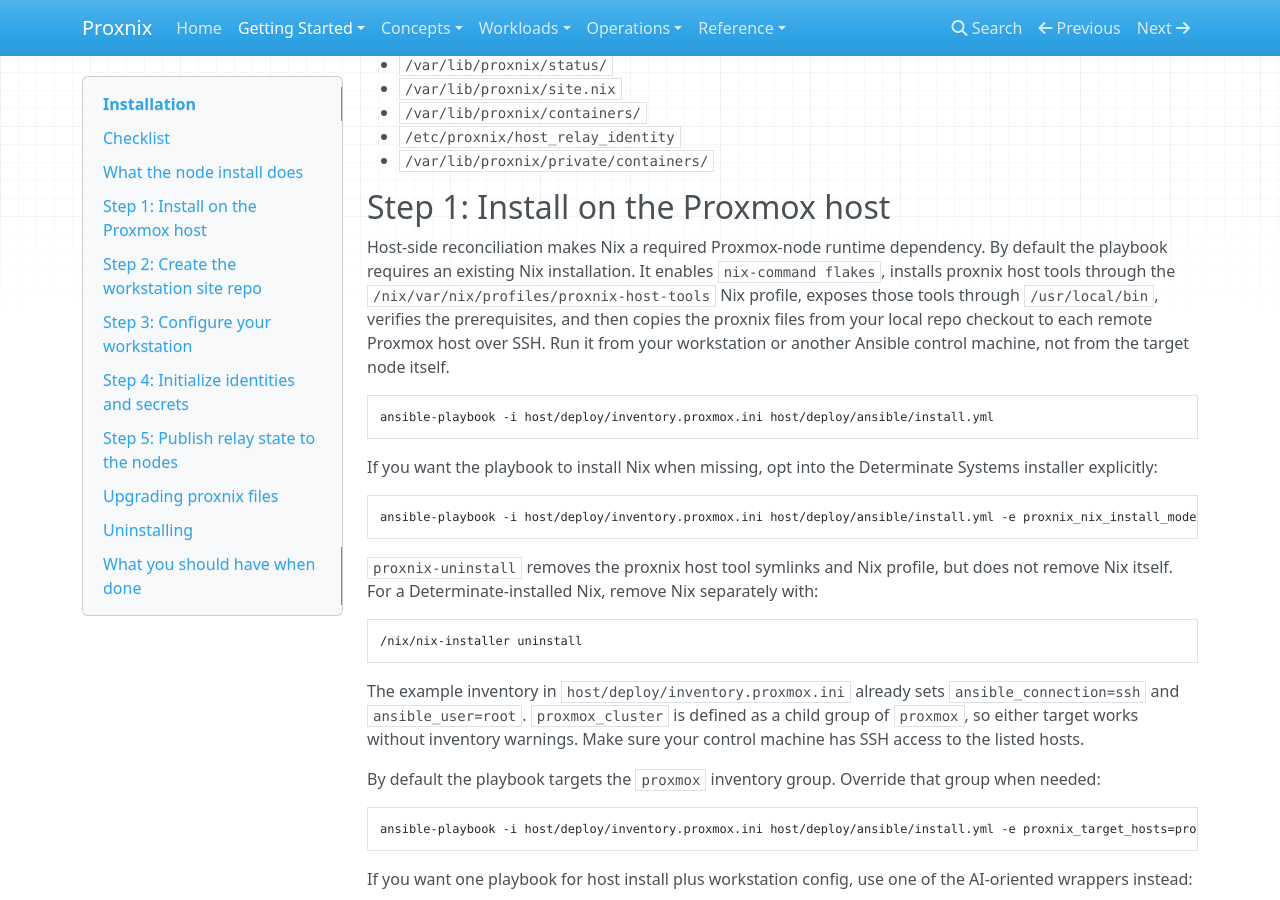
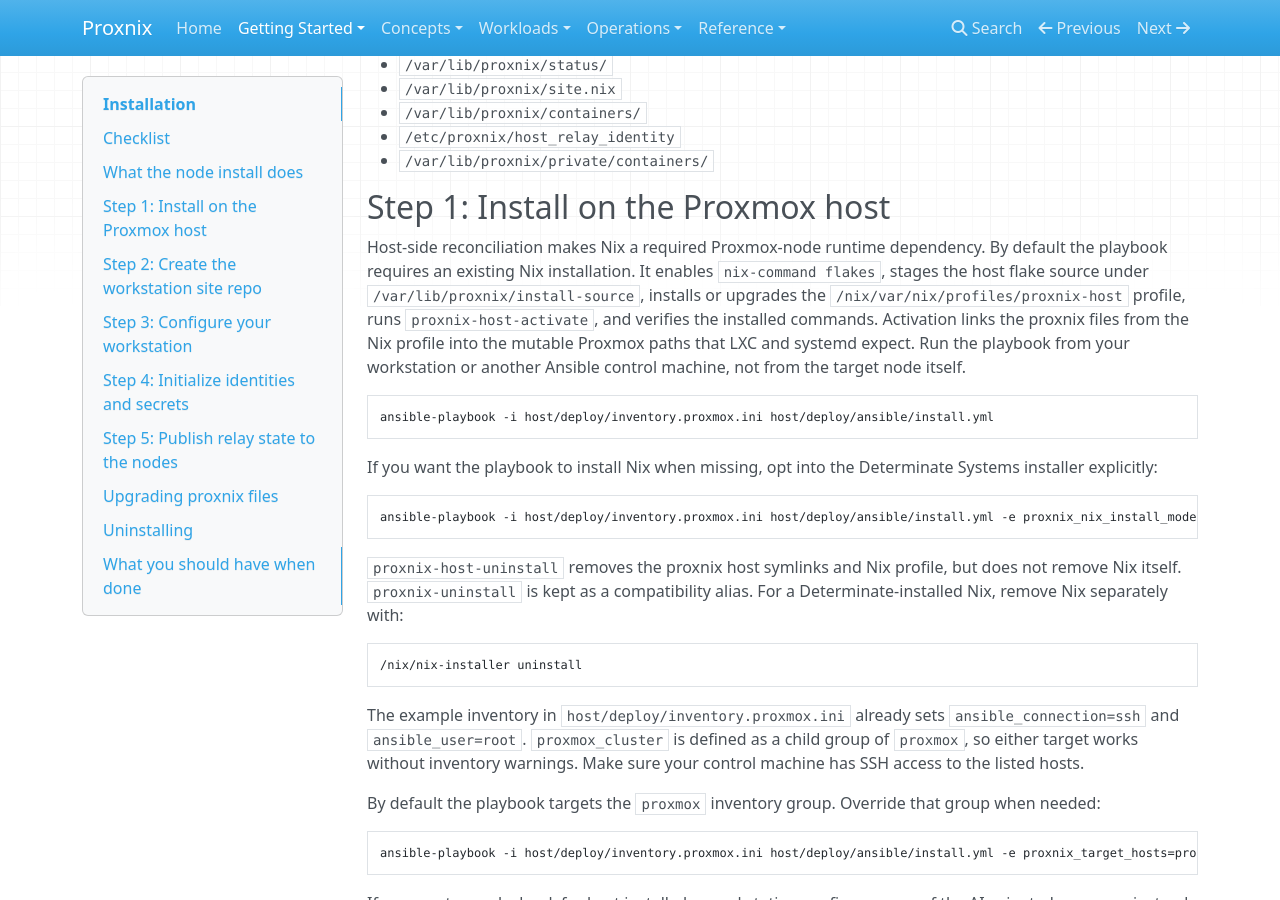
Before and after one commit to denMaier/proxnix, an MkDocs documentation site: the page built from docs/getting-started/installation.md, in a window 1280 px wide and 900 px high, scrolled down 1402 px. Built offline with MkDocs 1.6.1, drawn with Linux system fonts in a browser that asks for light colours; nearby versions of some CDN libraries; some of the changed text lies outside the part shown.

Commit message:
deploy host runtime through flake profile

````diff
--- a/docs/getting-started/installation.md
+++ b/docs/getting-started/installation.md
@@ -63,12 +63,13 @@
 
 Host-side reconciliation makes Nix a required Proxmox-node runtime dependency.
 By default the playbook requires an existing Nix installation. It enables
-`nix-command flakes`, installs proxnix host tools through the
-`/nix/var/nix/profiles/proxnix-host-tools` Nix profile, exposes those tools
-through `/usr/local/bin`, verifies the prerequisites, and then copies the
-proxnix files from your local repo checkout to each remote Proxmox host over
-SSH. Run it from your workstation or another Ansible control machine, not from
-the target node itself.
+`nix-command flakes`, stages the host flake source under
+`/var/lib/proxnix/install-source`, installs or upgrades the
+`/nix/var/nix/profiles/proxnix-host` profile, runs `proxnix-host-activate`, and
+verifies the installed commands. Activation links the proxnix files from the
+Nix profile into the mutable Proxmox paths that LXC and systemd expect. Run the
+playbook from your workstation or another Ansible control machine, not from the
+target node itself.
 
 ```bash
 ansible-playbook -i host/deploy/inventory.proxmox.ini host/deploy/ansible/install.yml
@@ -81,9 +82,9 @@
 ansible-playbook -i host/deploy/inventory.proxmox.ini host/deploy/ansible/install.yml -e proxnix_nix_install_mode=determinate
 ```
 
-`proxnix-uninstall` removes the proxnix host tool symlinks and Nix profile, but
-does not remove Nix itself. For a Determinate-installed Nix, remove Nix
-separately with:
+`proxnix-host-uninstall` removes the proxnix host symlinks and Nix profile, but
+does not remove Nix itself. `proxnix-uninstall` is kept as a compatibility
+alias. For a Determinate-installed Nix, remove Nix separately with:
 
 ```bash
 /nix/nix-installer uninstall
@@ -299,11 +300,12 @@
 uninstall helper installed by the Ansible playbook:
 
 ```bash
-proxnix-uninstall
+proxnix-host-uninstall
 ```
 
-This removes only the installed hooks, helpers, services, and timers. It
-intentionally leaves `/var/lib/proxnix` and `/etc/proxnix` alone.
+`proxnix-uninstall` is kept as a compatibility alias. This removes only the
+installed hooks, helpers, services, timers, and proxnix host profile. It
+intentionally leaves `/var/lib/proxnix` and `/etc/proxnix` state alone.
 
 ## What you should have when done
 
````
Also changed, not shown: desiredState.md (+4 -2 lines), docs/operations/day-2.md (+3 -2 lines), docs/operations/host-packages.md (+12 -9 lines), docs/reference/commands.md (+23 -10 lines), docs/reference/files-and-directories.md (+10 -5 lines), 6 other files.
